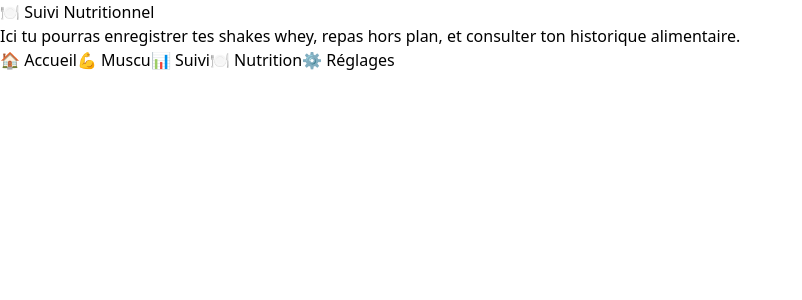
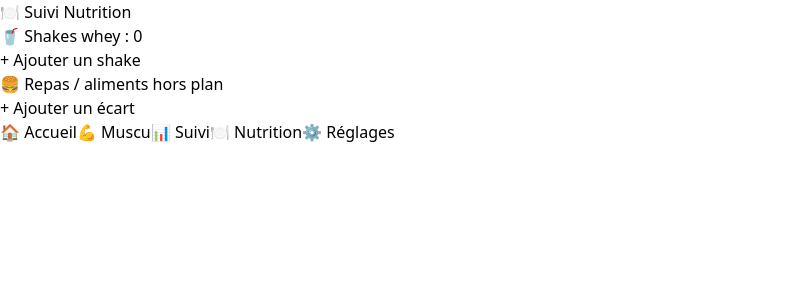
Before and after one commit to Alex84120/tracker-app, a React (Vite) app: page /nutrition in a window 1280 px wide. Shown: the top 300 px of the page, without its empty margins (0-802 px from the left). Built offline with nearby package versions, Linux system fonts and the light colour scheme.

Commit message:
Update Nutrition.jsx

```diff
--- a/src/pages/Nutrition.jsx
+++ b/src/pages/Nutrition.jsx
@@ -1,8 +1,66 @@
+import React, { useState, useEffect } from 'react'
+
 export default function Nutrition() {
+  const [shakes, setShakes] = useState(0)
+  const [ecarts, setEcarts] = useState([])
+
+  // charger depuis localStorage
+  useEffect(() => {
+    const s = localStorage.getItem('shakes')
+    const e = localStorage.getItem('ecarts')
+    if (s) setShakes(Number(s))
+    if (e) setEcarts(JSON.parse(e))
+  }, [])
+
+  // sauvegarder dans localStorage
+  useEffect(() => {
+    localStorage.setItem('shakes', shakes)
+    localStorage.setItem('ecarts', JSON.stringify(ecarts))
+  }, [shakes, ecarts])
+
+  const addShake = () => {
+    setShakes(prev => prev + 1)
+  }
+
+  const addEcart = () => {
+    const aliment = prompt('Nom de l’aliment ou du plat ?')
+    const cal = prompt('Estimation des calories ?')
+    if (aliment && cal) {
+      const date = new Date().toLocaleDateString()
+      setEcarts(prev => [...prev, { aliment, cal, date }])
+    }
+  }
+
   return (
     <div className="p-4">
-      <h1 className="text-xl font-bold mb-2">🍽️ Suivi Nutritionnel</h1>
-      <p>Ici tu pourras enregistrer tes shakes whey, repas hors plan, et consulter ton historique alimentaire.</p>
+      <h1 className="text-xl font-bold mb-4">🍽️ Suivi Nutrition</h1>
+
+      <div className="mb-4">
+        <h2 className="font-semibold text-lg">🥤 Shakes whey : {shakes}</h2>
+        <button
+          onClick={addShake}
+          className="bg-blue-600 text-white px-4 py-2 rounded mt-2"
+        >
+          + Ajouter un shake
+        </button>
+      </div>
+
+      <div className="mb-4">
+        <h2 className="font-semibold text-lg">🍔 Repas / aliments hors plan</h2>
+        <button
+          onClick={addEcart}
+          className="bg-red-600 text-white px-4 py-2 rounded mt-2"
+        >
+          + Ajouter un écart
+        </button>
+        <ul className="mt-4">
+          {ecarts.slice().reverse().map((e, i) => (
+            <li key={i}>
+              {e.date} — {e.aliment} ({e.cal} kcal)
+            </li>
+          ))}
+        </ul>
+      </div>
     </div>
   )
 }
```
